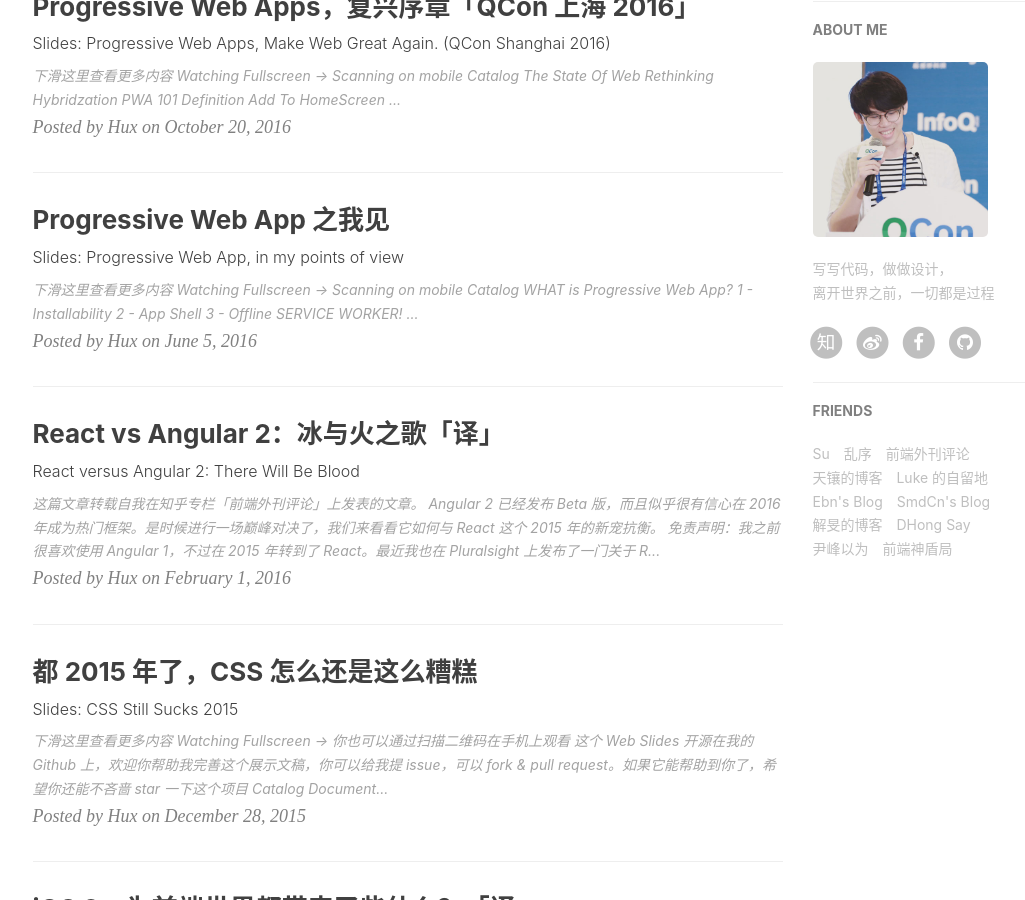
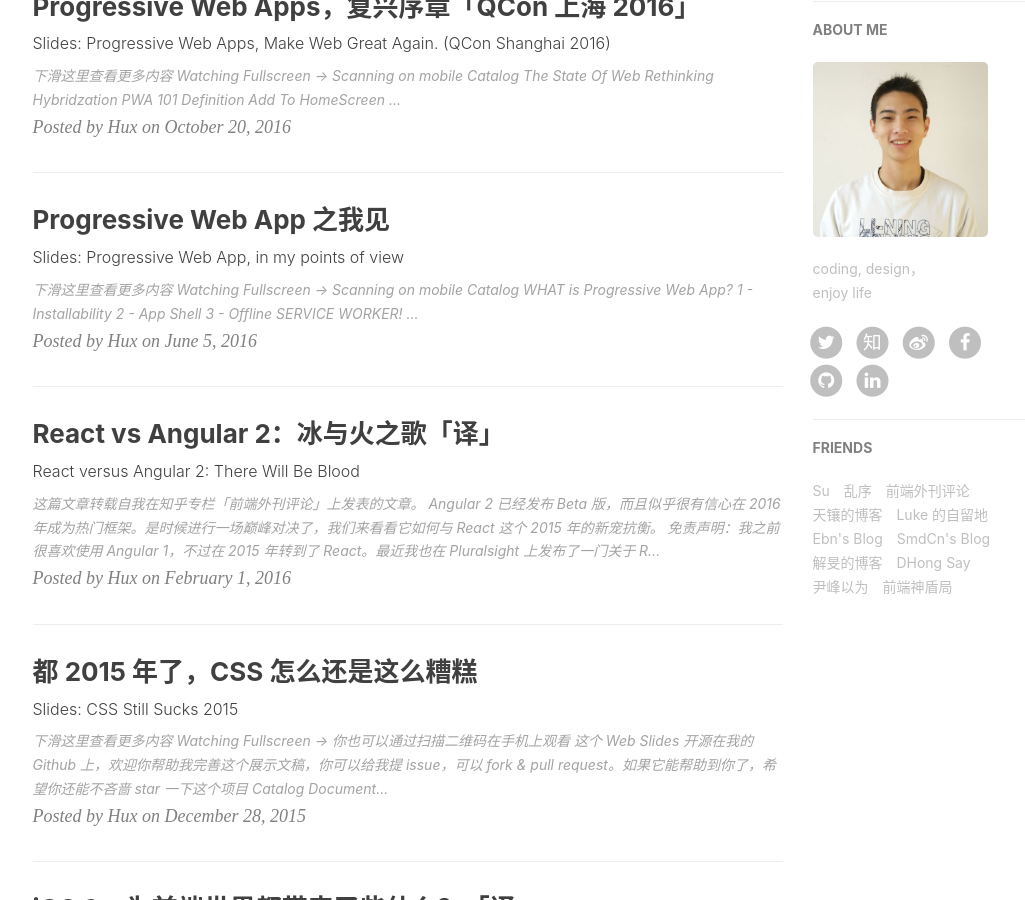
Before and after one commit to haoking/haoking.github.io, a Jekyll site: the page built from index.html, in a window 1280 px wide and 900 px high, scrolled down 692 px. Shown: the whole window, without its empty margins (135-1160 px from the left). Built offline with Jekyll 4.4.1, drawn with Linux system fonts in a browser that asks for light colours; nearby versions of some CDN libraries; the list of posts is cut into pages by our own code; comment, search, counter and statistics services are not loaded; some of the changed lines change nothing that is shown.

Commit message:
rebuild setting

```diff
--- a/_config.yml
+++ b/_config.yml
@@ -1,23 +1,23 @@
 # Site settings
 title: Haoking Blog
-SEOTitle: Haoking的博客 | Haoking Blog
+SEOTitle: Haoking Blog
 header-img: img/home-bg.jpg
-email: Haokingus@gmail.com
-description: "关于客户端端与设计、黑客与画家 | 黄玄，Web & Mobile Lover，Front-End Engineer，UX Designer | 这里是 @Hux黄玄 的个人博客，与你一起发现更大的世界。"
-keyword: "黄玄, Hux黄玄, Hux, 鬼栈, huxpro, @huxpro, 黄玄的博客, Hux Blog, 博客, 个人网站, 互联网, 前端, 设计, 产品, 肖玉, Lynn, 肖玉的男朋友"
-url: "https://huangxuan.me"              # your host, for absolute URL
+email: haokingus@gmail.com
+description: "About coding and design, about life | Haoking，Web & Mobile Lover, Mobile Engineer, Front-End Engineer, UX Designer | Here is Haoking's blog, but more like life"
+keyword: "haoking, 浩臣, Mobile application, iOS, Android, UI design, Haoking的博客, Haoking Blog, 博客, 个人网站, 互联网, 前端, 设计, 产品"
+url: "https://haoking.me"              # your host, for absolute URL
 baseurl: ""                             # for example, '/blog' if your blog hosted on 'host/blog'
 
 
 
 # SNS settings
 RSS: false
-weibo_username:     huxpro
-zhihu_username:     huxpro
-github_username:    huxpro
-#twitter_username:  huxpro
-facebook_username:  huxpro
-# linkedin_username:  firstname-lastname-idxxxx
+weibo_username:     haoking
+zhihu_username:     haoking
+github_username:    haoking
+twitter_username:   haoking
+facebook_username:  Wang Haochen
+linkedin_username:  浩臣-王-b9311b11b
 
 
 
@@ -51,7 +51,7 @@
 #disqus_username: _your_disqus_short_name_
 
 # Duoshuo settings
-duoshuo_username: huxblog
+duoshuo_username: Haokingblog
 # Share component is depend on Comment so we can NOT use share only.
 duoshuo_share: true                     # set to false if you want to use Comment without Sharing
 
@@ -63,15 +63,15 @@
 # ba_track_id: [your track id]
 
 # Google Analytics
-ga_track_id: 'UA-49627206-1'            # Format: UA-xxxxxx-xx
-ga_domain: huangxuan.me
+ga_track_id: 'UA-88028948-1'            # Format: UA-xxxxxx-xx
+ga_domain: haoking.me
 
 
 
 # Sidebar settings
 sidebar: true                           # whether or not using Sidebar.
-sidebar-about-description: "写写代码，做做设计，<br>离开世界之前，一切都是过程"
-sidebar-avatar: /img/avatar-hux.jpg      # use absolute URL, seeing it's used in both `/` and `/about/`
+sidebar-about-description: "coding, design，<br>enjoy life"
+sidebar-avatar: /img/avatar-haoking.jpg      # use absolute URL, seeing it's used in both `/` and `/about/`
 
 
 
```
Also changed, not shown: img/avatar-haoking.jpg (added).
